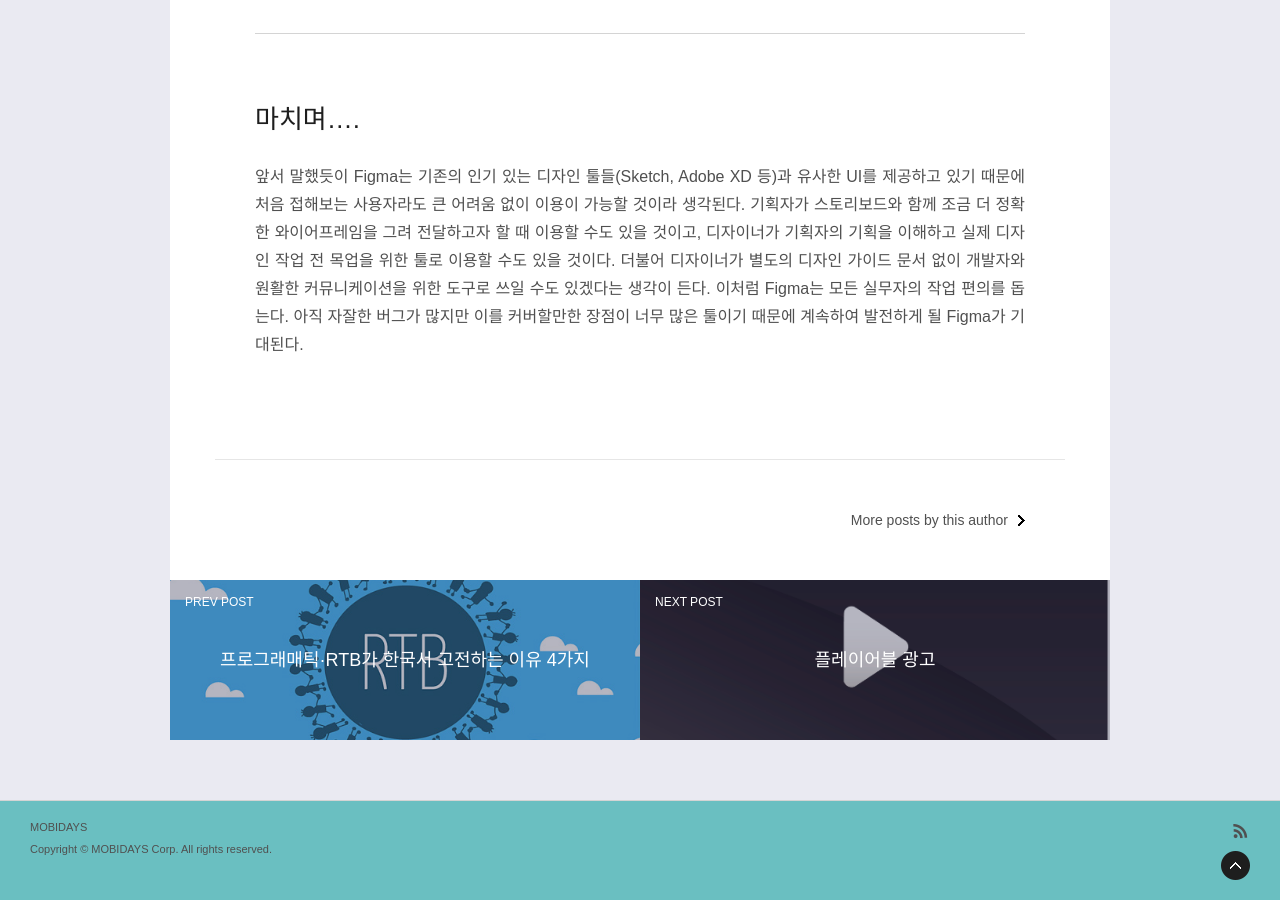
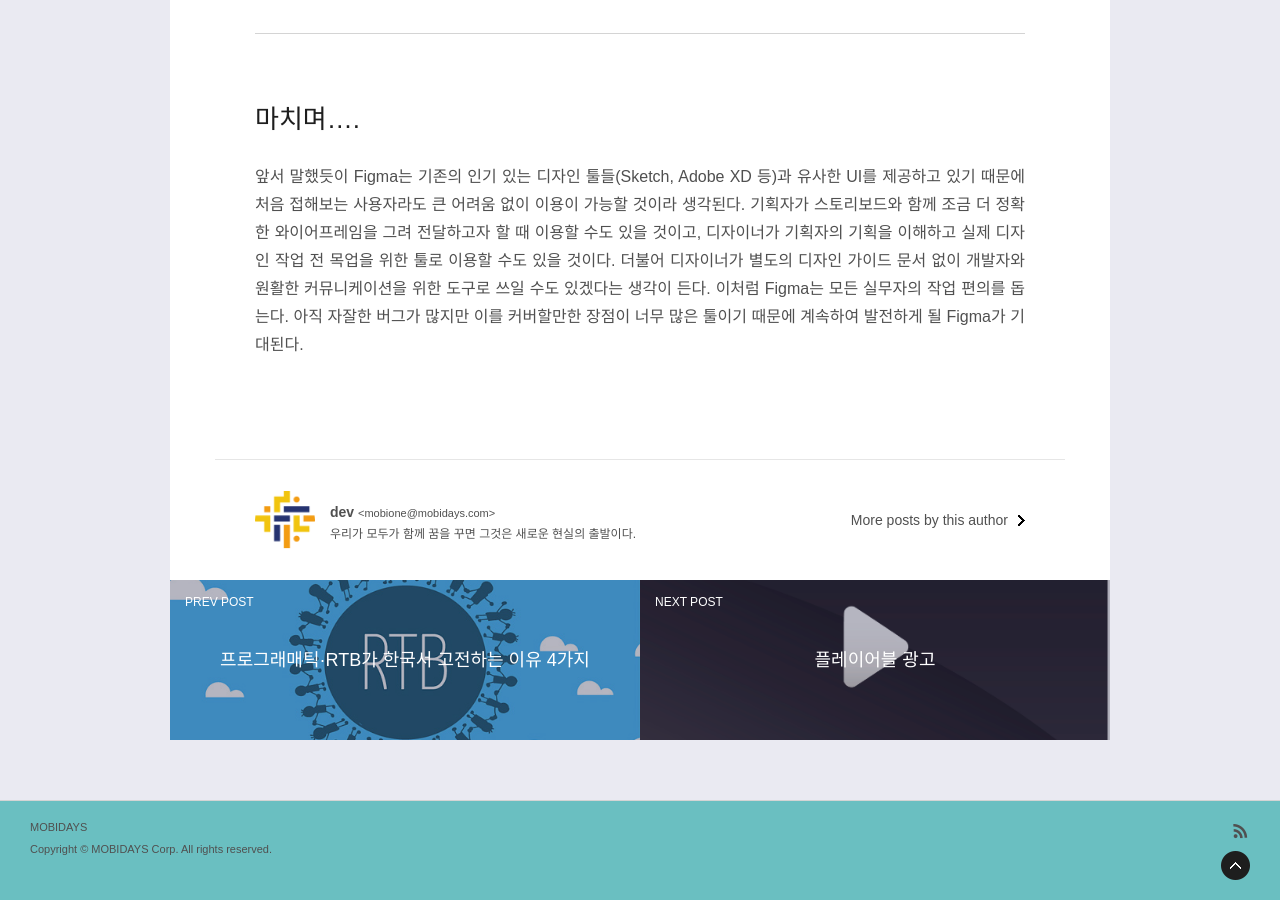
Before and after one commit to mobidays-dev/mobilab, a Jekyll site: the page built from _posts/2017-08-09-프로토타이핑-툴-1-피그마-figma.md, in a window 1280 px wide and 900 px high, scrolled down 1881 px. Built offline with Jekyll 4.4.1, drawn with Linux system fonts in a browser that asks for light colours; comment, search, counter and statistics services are not loaded.

Commit message:
Update Post “2017-08-09-프로토타이핑-툴-1-피그마-figma”

```diff
--- a/_posts/2017-08-09-프로토타이핑-툴-1-피그마-figma.md
+++ b/_posts/2017-08-09-프로토타이핑-툴-1-피그마-figma.md
@@ -1,7 +1,7 @@
 ---
 layout: post
 title: '[프로토타이핑 툴 #1] 피그마(figma)'
-author: 모비랩
+author: dev
 date: '2017-08-09 01:34'
 tags:
   - prototyping
```
